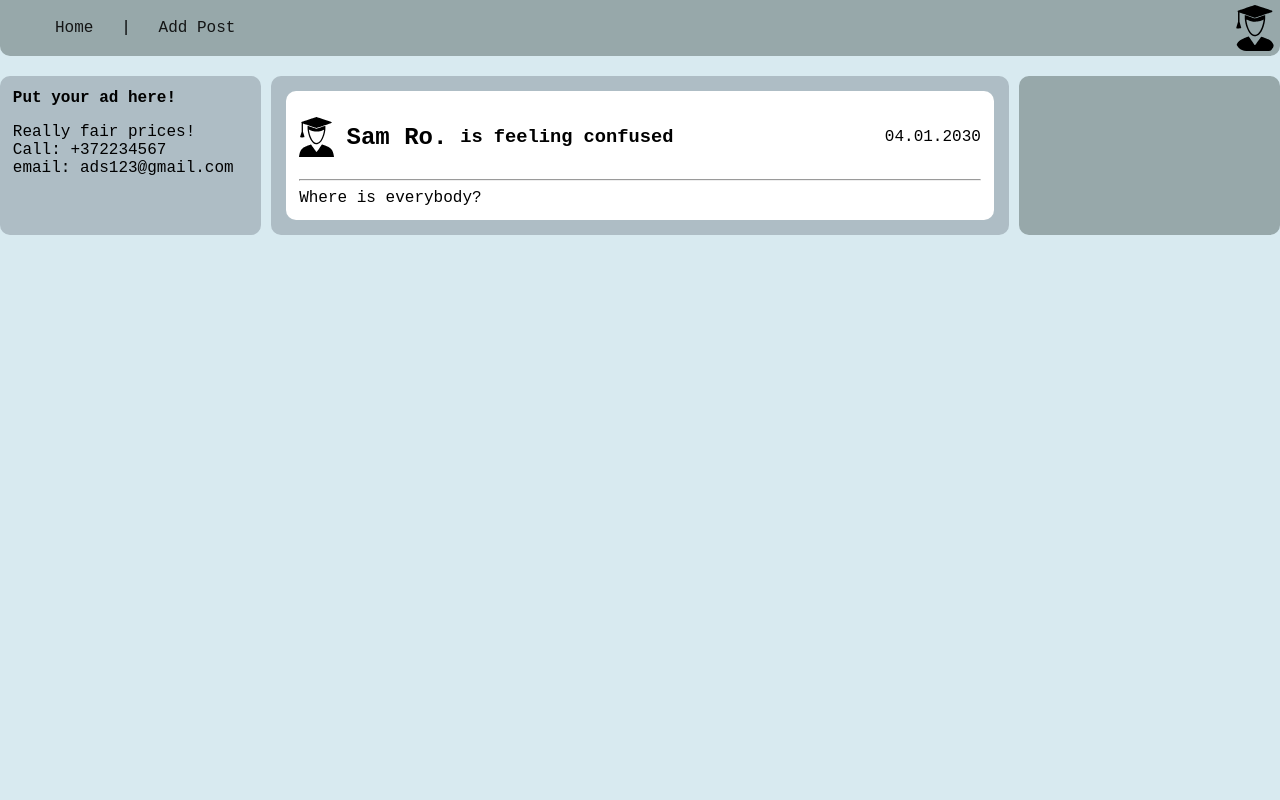
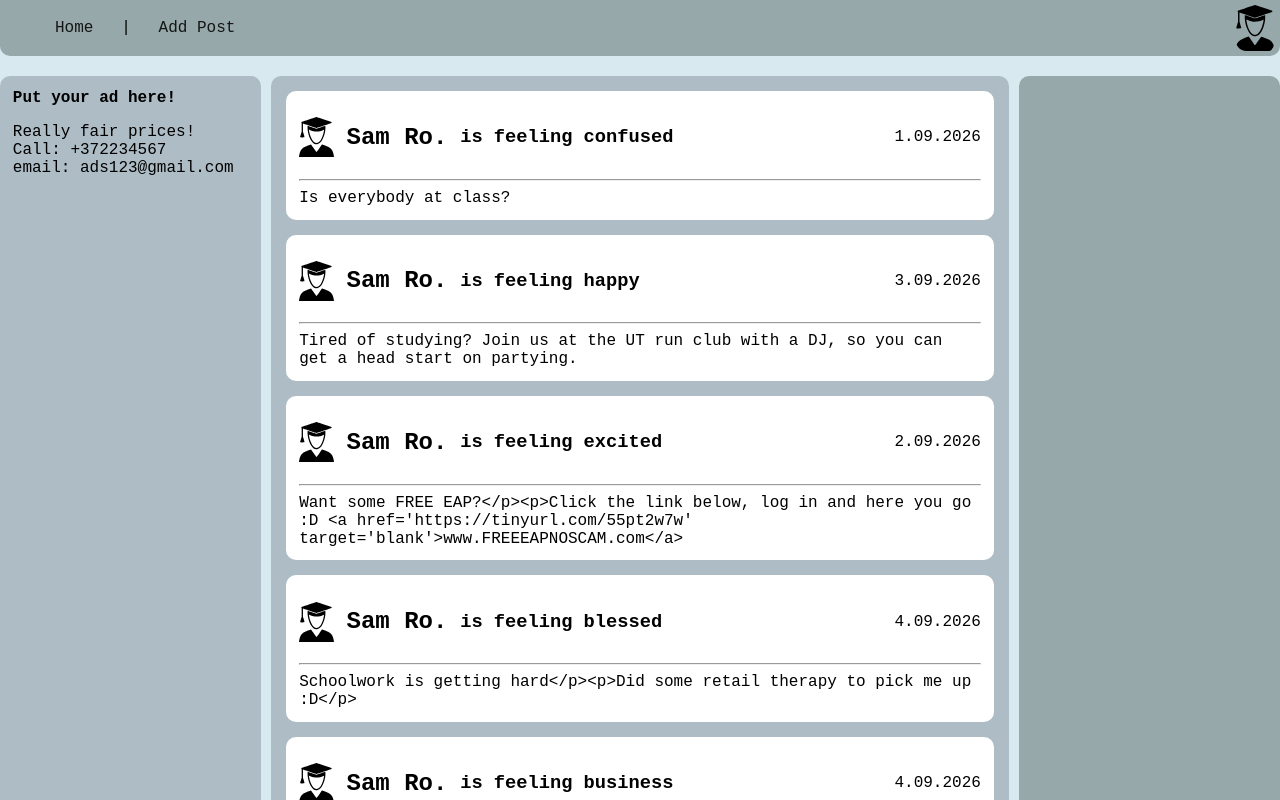
Before and after one commit to Inku0/web, a Vue app: page / in a window 1280 px wide. Shown: the top 800 px of the page. Built offline with nearby package versions, Linux system fonts and the light colour scheme.

Commit message:
made posts use store, but images are borked

```diff
--- a/src/components/PostItem.vue
+++ b/src/components/PostItem.vue
@@ -28,7 +28,7 @@ defineProps({
     <hr>
     <div class="post-body">
       <slot name="post-body"></slot>
-      <slot class="post-pic" name="post-pic"></slot>
+      <slot class="post-pic" name="body-pic"></slot>
     </div>
   </article>
 </template>
--- a/src/components/ThePosts.vue
+++ b/src/components/ThePosts.vue
@@ -1,17 +1,31 @@
 <script setup>
 import PostItem from "./PostItem.vue";
+import {computed} from "vue";
+import {useStore} from "vuex";
 
+const store = useStore();
+const posts = computed(() => store.state.posts);
 </script>
-<!--TODO dynamically fetch posts-->
 <template>
   <div class="posts">
-    <PostItem user="Sam Ro." feeling="confused" date="04.01.2030">
+    <PostItem
+      v-for="post in posts"
+      :key="post.id"
+      :user="post.author"
+      :feeling="post.feeling"
+      :date="post.date"
+      :profile-pic="post.profilePic?.url"
+      :body-pic="post.bodyPic?.url"
+    >
       <template #post-body>
-        Where is everybody?
+        {{ post.body }}
       </template>
     </PostItem>
+
+    <p v-if="!posts.length">No posts available.</p>
   </div>
 </template>
+
 
 <style scoped>
   .posts {
--- a/src/main.js
+++ b/src/main.js
@@ -3,9 +3,152 @@ import './assets/main.css'
 import { createApp } from 'vue'
 import App from './App.vue'
 import router from './router'
+import {createStore} from "vuex";
+
+const store = createStore({
+  state: {
+    posts: [
+      {
+        author: "Sam Ro.",
+        profilePic: {
+          mime: "image/svg+xml",
+          url: "res/images/me.svg"
+        },
+        feeling: "confused",
+        date: "1.09.2026",
+        body: "Is everybody at class?",
+        bodyPic: {}
+      },
+      {
+        author: "Sam Ro.",
+        profilePic: {
+          mime: "image/svg+xml",
+          url: "res/images/me.svg"
+        },
+        feeling: "happy",
+        date: "3.09.2026",
+        body: "Tired of studying? Join us at the UT run club with a DJ, so you can get a head start on partying.",
+        bodyPic: {
+          mime: "image/png",
+          url: "res/images/DJ_running.png"
+        }
+      },
+      {
+        author: "Sam Ro.",
+        profilePic: {
+          mime: "image/svg+xml",
+          url: "res/images/me.svg"
+        },
+        feeling: "excited",
+        date: "2.09.2026",
+        body: "Want some FREE EAP?</p><p>Click the link below, log in and here you go :D <a href='https://tinyurl.com/55pt2w7w' target='blank'>www.FREEEAPNOSCAM.com</a>",
+        bodyPic: {}
+      },
+      {
+        author: "Sam Ro.",
+        profilePic: {
+          mime: "image/svg+xml",
+          url: "res/images/me.svg"
+        },
+        feeling: "blessed",
+        date: "4.09.2026",
+        body: "Schoolwork is getting hard</p><p>Did some retail therapy to pick me up :D</p>",
+        bodyPic: {
+          mime: "image/webp",
+          url: "res/images/balencies.webp"
+        }
+      },
+      {
+        author: "Sam Ro.",
+        profilePic: {
+          mime: "image/svg+xml",
+          url: "res/images/me.svg"
+        },
+        feeling: "business",
+        date: "4.09.2026",
+        body: "Want to make some quick and easy money?</p><p>I'll buy your car (in any condition) from you every day, every time. Call me +372123456789</p>",
+        bodyPic: {
+          mime: "image/avif",
+          url: "res/images/auto.avif"
+        }
+      },
+      {
+        author: "Sam Ro.",
+        profilePic: {
+          mime: "image/svg+xml",
+          url: "res/images/me.svg"
+        },
+        feeling: "rich",
+        date: "17.10.2026",
+        body: "Recycling? NO!</p><p> It's called liquidating assets.",
+        bodyPic: {
+          mime: "image/jpeg",
+          url: "res/images/cans.jpeg"
+        }
+      },
+      {
+        author: "Sam Ro.",
+        profilePic: {
+          mime: "image/svg+xml",
+          url: "res/images/me.svg"
+        },
+        feeling: "tired",
+        date: "25.10.2026",
+        body: "Forgot that the daylight saving ended today, could have slept for an hour more.  ",
+        bodyPic: {}
+      },
+      {
+        author: "Sam Ro.",
+        profilePic: {
+          mime: "image/svg+xml",
+          url: "res/images/me.svg"
+        },
+        feeling: "worried",
+        date: "1.11.2026",
+        body: "Happy Halloween!</p><p>Make sure, that you check your candy, found this in mine :( </p>",
+        bodyPic: {
+          mime: "image/avif",
+          url: "res/images/candy.avif"
+        }
+      },
+      {
+        author: "Sam Ro.",
+        profilePic: {
+          mime: "image/svg+xml",
+          url: "res/images/me.svg"
+        },
+        feeling: "hopeful",
+        date: "1.11.2026",
+        body: "Any recomendations for a good barber in Tartu? ASAP",
+        bodyPic: {}
+      },
+      {
+        author: "Sam Ro.",
+        profilePic: {
+          mime: "image/svg+xml",
+          url: "res/images/me.svg"
+        },
+        feeling: "good",
+        date: "1.11.2026",
+        body: "Today's mood",
+        bodyPic: {
+          mime: "image/webp",
+          url: "res/images/cat.webp"
+        }
+      }
+    ]
+  },
+  mutations: {
+    add (state) {
+      // TODO implement adding posts
+      state.posts.add()
+    }
+  }
+})
 
 const app = createApp(App)
 
 app.use(router)
+app.use(store)
 
 app.mount('#app')
```
